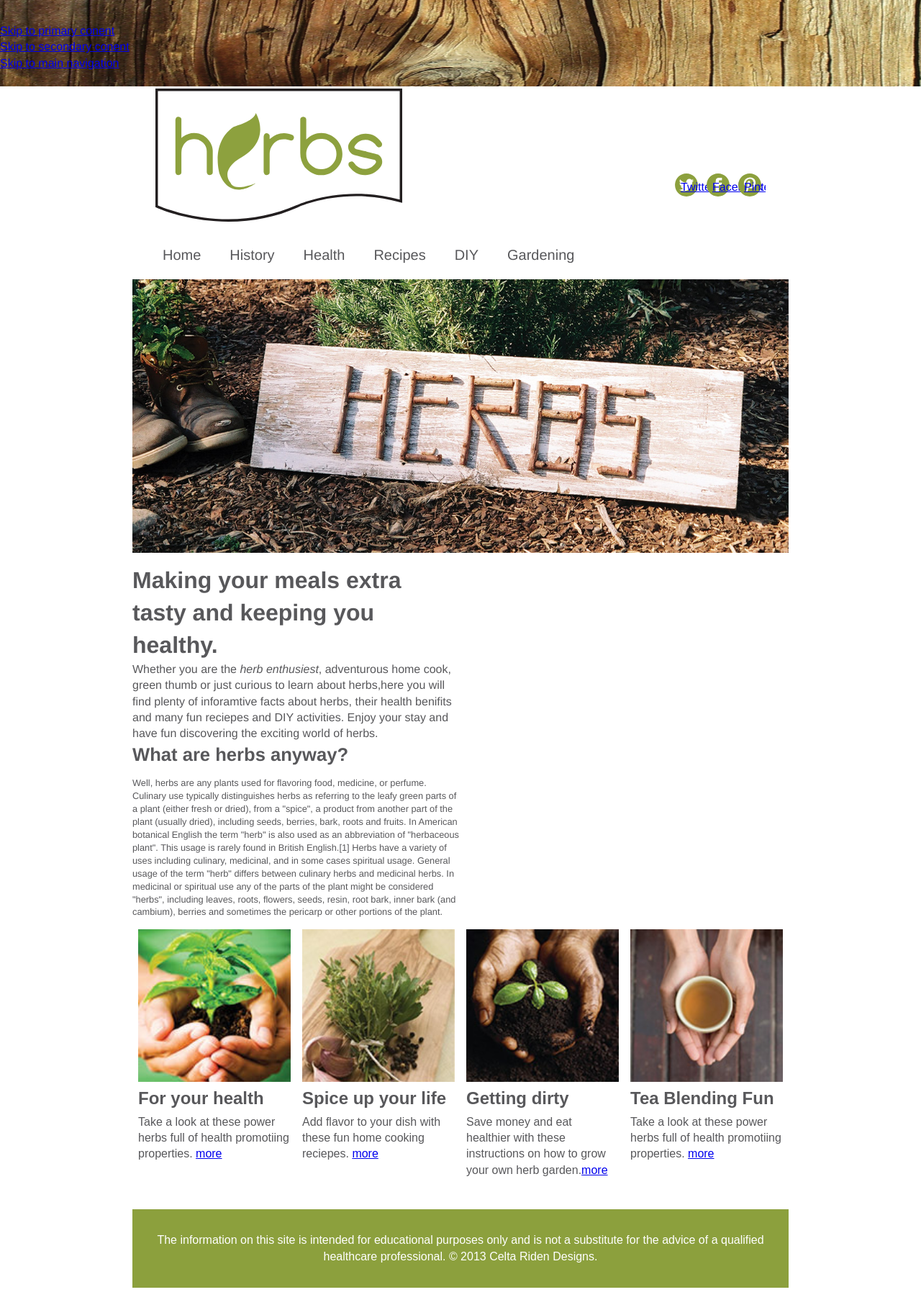
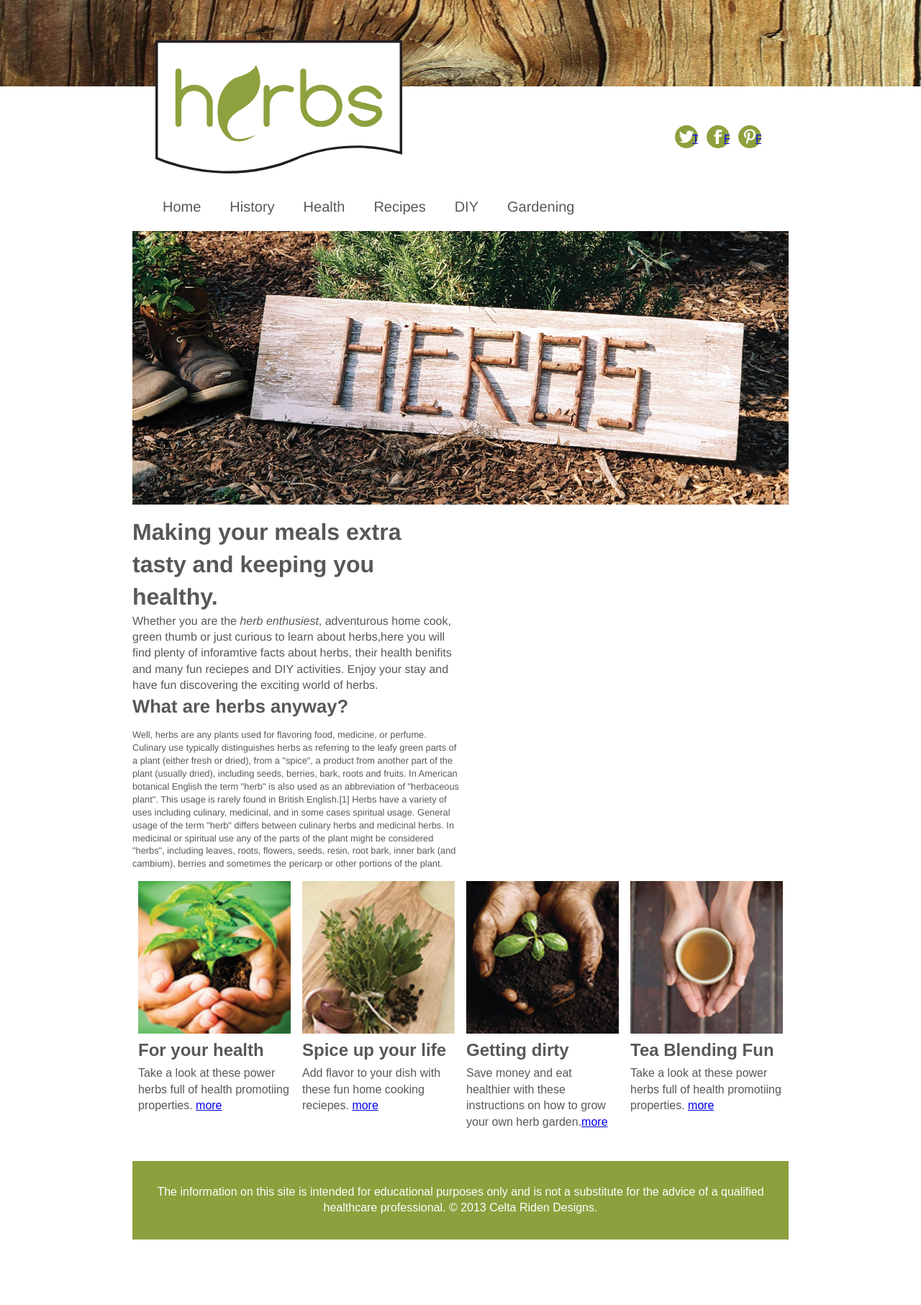
Before and after one commit to CeltaRiden/large-data-website, a Jekyll site: the page built from index.html, in a window 1280 px wide. Shown: the whole page at 72% size. Built offline with Jekyll 4.4.1, drawn with Linux system fonts in a browser that asks for light colours; Markdown is read by kramdown in place of the engine named in the settings; after the commit the page ends 1746 px from its top, so only the background shows below that.

Commit message:
Added changes

```diff
--- a/_layouts/default.html
+++ b/_layouts/default.html
@@ -26,6 +26,7 @@
 <meta property="og:description" content="Making meals tasty and keeping you healthy; Ottawa, Canada.">
 <meta property="og:site_name" content="Herbs">
 <title>{% if page.title %}{{page.title}} · {% endif %}Herbs </title>
+<link href="{{site.baseurl}}/css/skiplinks.css" rel="stylesheet">
 <link href="{{site.baseurl}}/css/general.css" rel="stylesheet">
 <link href="{{site.baseurl}}/css/icons.css" rel="stylesheet">
 <link href="{{site.baseurl}}/css/media-object.css" rel="stylesheet">
@@ -41,7 +42,6 @@
 
 <ul class="skiplinks">
 	<li><a href="#main">Skip to primary conent</a></li>
-	<li><a href="#complemntary">Skip to secondary conent</a></li>
 	<li><a href="#navigation">Skip to main navigation</a></li>
 </ul>
 
@@ -91,7 +91,7 @@
 
 		</header>
 
-			{{content}}
+			<main role="main" id="main">{{content}}</main>
 
 		<footer role="contentinfo">
 
--- a/css/general.css
+++ b/css/general.css
@@ -115,6 +115,12 @@
 .nav-list-item a:active{
 	background-color:#58585B;
 	color:#DEE1D4;
+}
+
+.image-replacement {
+	text-indent: 100%;
+	overflow: hidden;
+	white-space: nowrap;
 }
 
 .intro{
--- a/index.html
+++ b/index.html
@@ -43,7 +43,7 @@
 			<div class="unit unit-s-1 unit-m-1-2 unit-l-1-4">
 				<div class="unit-spacer">
 						<div class="media-img media-img-stacked">
-							<a href="{{site.baseurl}}/health/"><img src="../img/foryourhealth.jpg" alt="health article image" class="flex-img"></a>
+							<a href="{{site.baseurl}}/health/"><img src="../img/foryourhealth.jpg" alt="for your health image" class="flex-img"></a>
 						</div>
 
 						<div class="media-body">
@@ -58,7 +58,7 @@
 				<div class="unit-spacer">
 						<div class="media-img media-img-stacked">
 							<a class="" href="{{site.baseurl}}/recipes/">	<img src="../img/spiceupyourlife.jpg"
-							alt="recipe article image" class="flex-img"></a>
+							alt="spice up your life image" class="flex-img"></a>
 						</div>
 
 						<div class="media-body">
@@ -74,7 +74,7 @@
 				<div class="unit-spacer">
 						<div class="media-img media-img-stacked">
 							<a class="" href="{{site.baseurl}}/gardening">	<img src="../img/getyourhandsdirty.jpg"
-							alt="gardening article image" class="flex-img"></a>
+							alt="getting dirty image" class="flex-img"></a>
 						</div>
 
 						<div class="media-body">
@@ -89,7 +89,7 @@
 				<div class="unit-spacer">
 						<div class="media-img media-img-stacked">
 							<a class="" href="{{site.baseurl}}/diy/">	<img src="../img/teablendingfun.jpg"
-							alt="do it yourself article image" class="flex-img"></a>
+							alt="tea blending fun image" class="flex-img"></a>
 						</div>
 
 						<div class="media-body">
```
